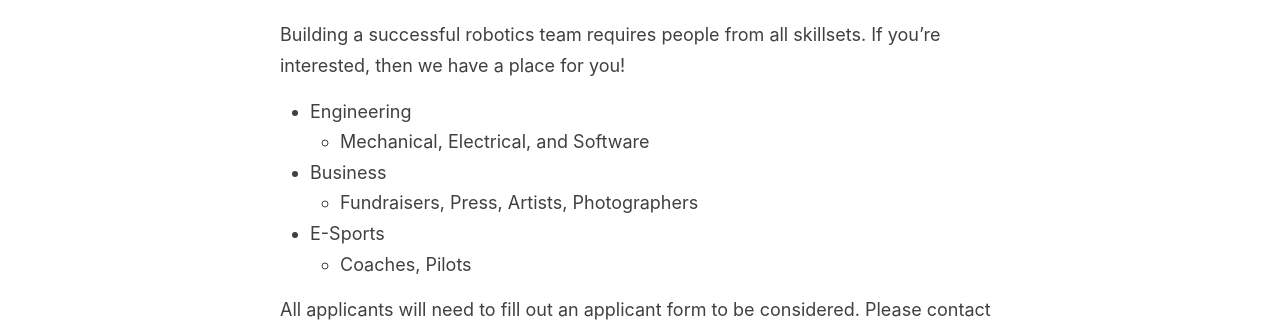
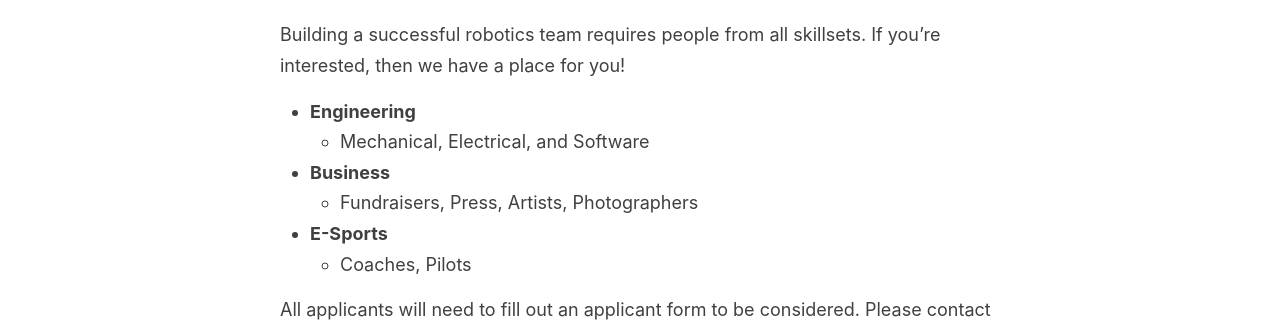
Before and after one commit to LegacyRobots/legacyrobots.github.io, a Jekyll site: the page built from _pages/about.md, in a window 1280 px wide. Shown: the part 1865-2196 px from the top of the page. Built offline with Jekyll 4.4.1, drawn with Linux system fonts in a browser that asks for light colours.

Commit message:
more style changes

```diff
--- a/_pages/about.md
+++ b/_pages/about.md
@@ -32,13 +32,13 @@ In the "Standard Confrontation", Standards (newly added Automatic Standard Group
 Building a successful robotics team requires people from all skillsets. If you're interested, then
 we have a place for you!
 
-- Engineering
+- **Engineering**
     - Mechanical, Electrical, and Software
 
-- Business
+- **Business**
     - Fundraisers, Press, Artists, Photographers
 
-- E-Sports
+- **E-Sports**
     - Coaches, Pilots
 
 All applicants will need to fill out an applicant form to be considered. Please contact us at [UCI.LegacyRobots@gmail.com](mailto:uci.legacyrobots@gmail.com) to apply!
```
